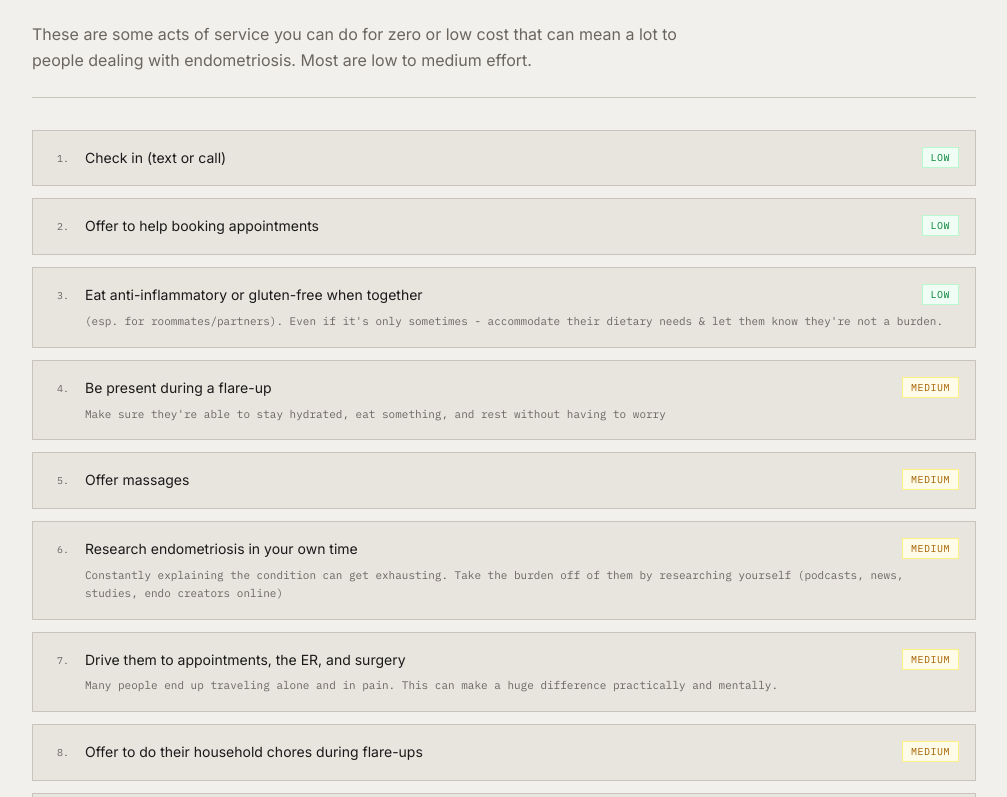
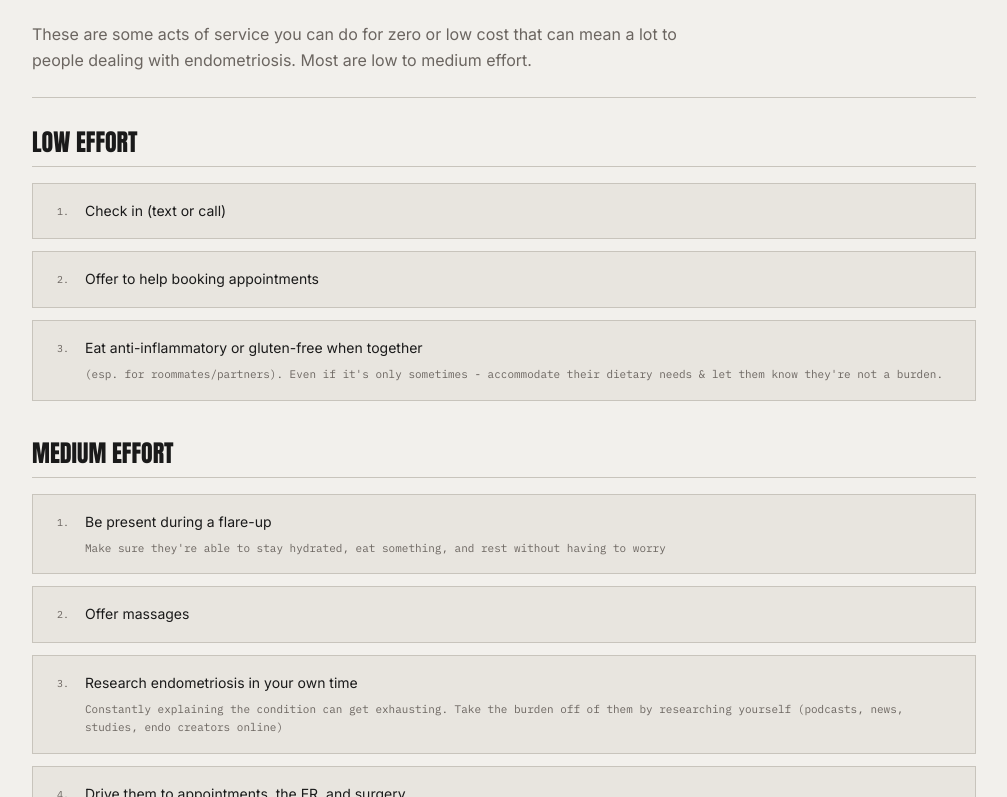
Before and after one commit to sophieandawaffle/endometriosis-resource-guide, a Next.js app: page / in a window 1280 px wide. Shown: the part 1323-2120 px from the top of the page, without its empty margins (136-1143 px from the left). Built offline with nearby package versions, Linux system fonts and the light colour scheme.

Commit message:
Group support options by effort and cost

```diff
--- a/components/free-support.tsx
+++ b/components/free-support.tsx
@@ -1,7 +1,6 @@
 import { SectionHeader } from './section-header'
 
 // Data from Notion export: FREE SUPPORT CSV
-// Sorted by effort: Low first, then Medium, then High
 const FREE_ITEMS = [
   {
     text: 'Check in (text or call)',
@@ -55,11 +54,7 @@ const FREE_ITEMS = [
   },
 ]
 
-const effortColors: Record<string, string> = {
-  Low: 'text-green-700 bg-green-50 border-green-200',
-  Medium: 'text-yellow-700 bg-yellow-50 border-yellow-200',
-  High: 'text-red-700 bg-red-50 border-red-200',
-}
+const EFFORT_GROUPS = ['Low', 'Medium', 'High'] as const
 
 export function FreeSupport() {
   return (
@@ -71,19 +66,23 @@ export function FreeSupport() {
           description="These are some acts of service you can do for zero or low cost that can mean a lot to people dealing with endometriosis. Most are low to medium effort."
         />
 
-        <div className="mt-8 space-y-3">
-          {FREE_ITEMS.map((item, i) => (
-            <div key={i} className="flex gap-4 items-start border border-border bg-card p-4">
+        <div className="mt-8 space-y-10">
+          {EFFORT_GROUPS.map((effort) => {
+            const items = FREE_ITEMS.filter((item) => item.effort === effort)
+
+            return (
+              <div key={effort}>
+                <h3 className="mb-4 border-b border-border pb-3 font-display text-2xl uppercase leading-none text-foreground">
+                  {effort} effort
+                </h3>
+                <div className="space-y-3">
+                  {items.map((item, i) => (
+                    <div key={item.text} className="flex gap-4 items-start border border-border bg-card p-4">
                       <span className="font-mono text-[10px] text-muted-foreground shrink-0 w-5 text-right pt-1">
                         {i + 1}.
                       </span>
                       <div className="flex-1 min-w-0">
-                <div className="flex flex-wrap items-start gap-3">
-                  <p className="text-sm text-foreground leading-relaxed flex-1">{item.text}</p>
-                  <span className={`text-[10px] font-mono uppercase tracking-wider border px-2 py-0.5 shrink-0 ${effortColors[item.effort]}`}>
-                    {item.effort}
-                  </span>
-                </div>
+                        <p className="text-sm text-foreground leading-relaxed">{item.text}</p>
                         {item.whyItHelps && (
                           <p className="mt-1.5 text-[11px] font-mono text-muted-foreground leading-relaxed">
                             {item.whyItHelps}
@@ -94,6 +93,10 @@ export function FreeSupport() {
                   ))}
                 </div>
               </div>
+            )
+          })}
+        </div>
+      </div>
     </section>
   )
 }
--- a/components/spend-money.tsx
+++ b/components/spend-money.tsx
@@ -107,12 +107,12 @@ const SPEND_ITEMS = [
   },
 ]
 
-const costColors: Record<string, string> = {
-  Low: 'text-green-700 bg-green-50 border-green-200',
-  Medium: 'text-yellow-700 bg-yellow-50 border-yellow-200',
-  High: 'text-red-700 bg-red-50 border-red-200',
-  'High, Medium': 'text-orange-700 bg-orange-50 border-orange-200',
-}
+const COST_GROUPS = [
+  { cost: 'Low', label: 'Low cost' },
+  { cost: 'Medium', label: 'Medium cost' },
+  { cost: 'High', label: 'High cost' },
+  { cost: 'High, Medium', label: 'Medium / High cost' },
+] as const
 
 export function SpendMoney() {
   return (
@@ -127,24 +127,26 @@ export function SpendMoney() {
           Note: always check with people before buying them something - they may not want or need it, or already have it - and everything won&apos;t work for everyone.
         </p>
 
+        <div className="space-y-10">
+          {COST_GROUPS.map((group) => {
+            const items = SPEND_ITEMS.filter((item) => item.cost === group.cost)
+
+            return (
+              <div key={group.cost}>
+                <h3 className="mb-4 border-b border-border pb-3 font-display text-2xl uppercase leading-none text-foreground">
+                  {group.label}
+                </h3>
                 <div className="space-y-3">
-          {SPEND_ITEMS.map((item, i) => (
-            <div key={i} className="flex gap-4 items-start border border-border bg-card p-4">
+                  {items.map((item, i) => (
+                    <div key={item.item} className="flex gap-4 items-start border border-border bg-card p-4">
                       <span className="font-mono text-[10px] text-muted-foreground shrink-0 w-5 text-right pt-1">
                         {i + 1}.
                       </span>
                       <div className="flex-1 min-w-0">
-                <div className="flex flex-wrap items-start gap-2">
-                  <p className="text-sm text-foreground leading-relaxed flex-1">{item.item}</p>
-                  <div className="flex gap-2 shrink-0">
-                    <span className="text-[10px] font-mono uppercase tracking-wider border px-2 py-0.5 text-muted-foreground border-border">
+                        <p className="text-sm text-foreground leading-relaxed">{item.item}</p>
+                        <p className="mt-1 text-[10px] font-mono uppercase tracking-[0.15em] text-muted-foreground">
                           {item.category}
-                    </span>
-                    <span className={`text-[10px] font-mono uppercase tracking-wider border px-2 py-0.5 ${costColors[item.cost] ?? costColors['Medium']}`}>
-                      {item.cost}
-                    </span>
-                  </div>
-                </div>
+                        </p>
                         {item.info && (
                           <p className="mt-1.5 text-[11px] font-mono text-muted-foreground leading-relaxed">
                             {item.href ? (
@@ -161,6 +163,10 @@ export function SpendMoney() {
                   ))}
                 </div>
               </div>
+            )
+          })}
+        </div>
+      </div>
     </section>
   )
 }
```
Lines whose indentation alone changed are shown as unchanged.
